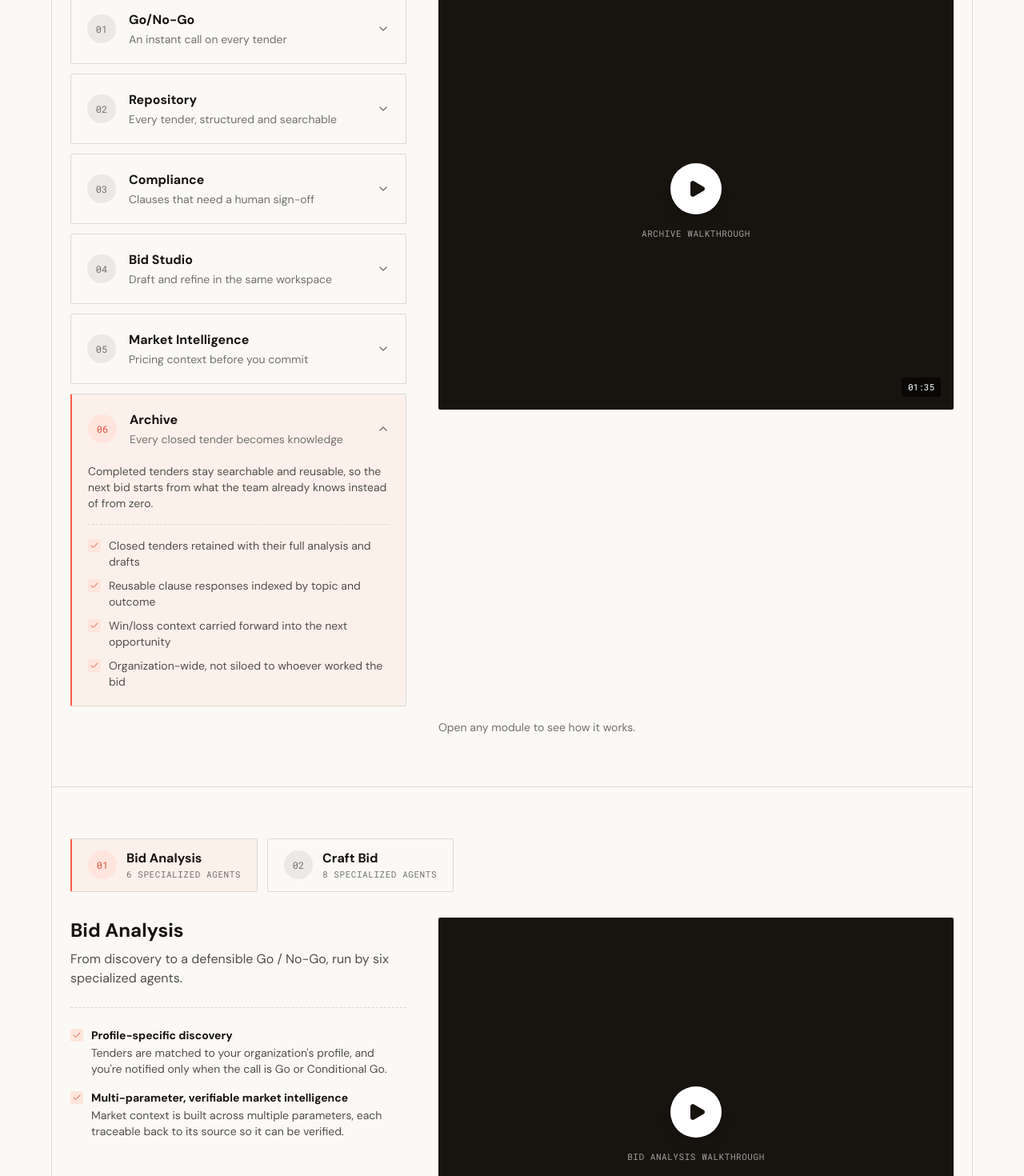
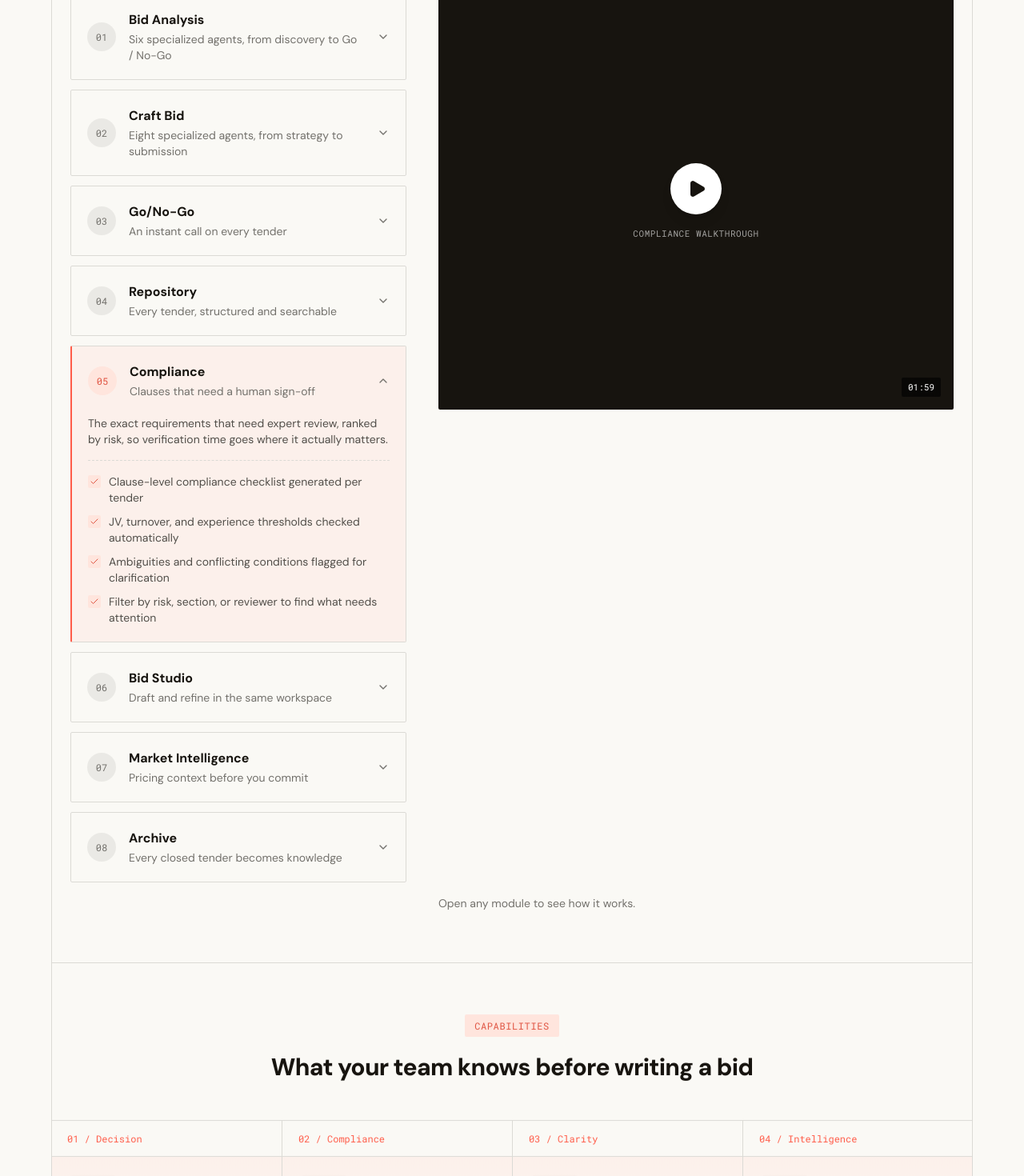
Before and after one commit to Raaje11/ficungini-ai-landing-page, a Next.js app: page /platform in a window 1280 px wide. Shown: the part 1140-2610 px from the top of the page at 80% size. Built offline with nearby package versions, Linux system fonts and the light colour scheme.

Commit message:
platform: move Bid Analysis and Craft Bid into PlatformExplorer
Replaces the standalone WorkflowExplorer and the duplicate explorer
section with two new leading modules in the existing explorer.

Co-Authored-By: Claude Sonnet 5.5 <noreply@anthropic.com>

```diff
--- a/src/app/platform/page.tsx
+++ b/src/app/platform/page.tsx
@@ -134,14 +134,6 @@ export default function PlatformPage() {
 
       <Divider />
 
-      <div id="workflows" className="mx-auto max-w-6xl px-6 py-16 scroll-mt-24">
-        <Reveal>
-          <WorkflowExplorer />
-        </Reveal>
-      </div>
-
-      <Divider />
-
       <div id="capabilities" className="py-16 scroll-mt-24">
         <Reveal className="mx-auto max-w-3xl px-6 text-center mb-12">
           <span className="inline-flex items-center custom-rounded bg-pantone-100 px-3 py-1.5 font-mono-code text-xs uppercase tracking-wider text-pantone-700">
--- a/src/components/landing/PlatformExplorer.tsx
+++ b/src/components/landing/PlatformExplorer.tsx
@@ -15,6 +15,33 @@ type Module = {
 };
 
 const modules: Module[] = [
+  {
+    label: "Bid Analysis",
+    summary: "Six specialized agents, from discovery to Go / No-Go",
+    description:
+      "Six specialized agents find the tenders that fit your profile and analyse them, so you only hear about the ones worth pursuing.",
+    duration: "02:30",
+    video: "/platform/bid-analysis.mp4",
+    poster: "/platform/bid-analysis.jpg",
+    points: [
+      "Profile-specific discovery, with a notification only if the call is Go or Conditional Go",
+      "Multi-parameter, verifiable market intelligence traceable to its source",
+    ],
+  },
+  {
+    label: "Craft Bid",
+    summary: "Eight specialized agents, from strategy to submission",
+    description:
+      "Eight specialized agents work through complications and plan strategy, then help your team write the bid.",
+    duration: "03:05",
+    video: "/platform/craft-bid.mp4",
+    poster: "/platform/craft-bid.jpg",
+    points: [
+      "Specialized AI assistance for complication resolution and strategic planning",
+      "Human-assisted AI bid writer, back-checked against the evidence-backed analysis and strategy",
+      "Finalised in niche-specific bid format and vocabulary",
+    ],
+  },
   {
     label: "Go/No-Go",
     summary: "An instant call on every tender",
@@ -107,7 +134,7 @@ const modules: Module[] = [
   },
 ];
 
-export function VideoPanel({ module }: { module: Pick<Module, "label" | "video" | "poster" | "duration"> }) {
+function VideoPanel({ module }: { module: Module }) {
   const [ready, setReady] = useState(false);
   const [failed, setFailed] = useState(false);
   const videoRef = useRef<HTMLVideoElement>(null);
--- a/src/components/landing/WorkflowExplorer.tsx
+++ /dev/null
@@ -1,124 +0,0 @@
-"use client";
-
-import { useState } from "react";
-import { Check } from "lucide-react";
-import { VideoPanel } from "./PlatformExplorer";
-
-type Workflow = {
-  label: string;
-  agents: number;
-  summary: string;
-  duration: string;
-  /** walkthrough clip, served from /public/platform */
-  video: string;
-  poster?: string;
-  points: { title: string; desc: string }[];
-};
-
-const workflows: Workflow[] = [
-  {
-    label: "Bid Analysis",
-    agents: 6,
-    summary: "From discovery to a defensible Go / No-Go, run by six specialized agents.",
-    duration: "02:30",
-    video: "/platform/bid-analysis.mp4",
-    poster: "/platform/bid-analysis.jpg",
-    points: [
-      {
-        title: "Profile-specific discovery",
-        desc: "Tenders are matched to your organization's profile, and you're notified only when the call is Go or Conditional Go.",
-      },
-      {
-        title: "Multi-parameter, verifiable market intelligence",
-        desc: "Market context is built across multiple parameters, each traceable back to its source so it can be verified.",
-      },
-    ],
-  },
-  {
-    label: "Craft Bid",
-    agents: 8,
-    summary: "From strategy to a submission-ready bid, drafted by eight specialized agents.",
-    duration: "03:05",
-    video: "/platform/craft-bid.mp4",
-    poster: "/platform/craft-bid.jpg",
-    points: [
-      {
-        title: "Complication resolution and strategic planning",
-        desc: "Specialized AI assistance works through complications in the tender and shapes the bid strategy.",
-      },
-      {
-        title: "Human-assisted AI bid writer",
-        desc: "Your team steers the draft, while every claim is back-checked against the evidence-backed analysis and strategy.",
-      },
-      {
-        title: "Niche-specific format and vocabulary",
-        desc: "The final bid is formatted and worded the way your sector expects.",
-      },
-    ],
-  },
-];
-
-export function WorkflowExplorer() {
-  const [active, setActive] = useState(0);
-  const current = workflows[active];
-
-  return (
-    <div>
-      <div role="tablist" aria-label="Workflows" className="flex flex-wrap gap-3">
-        {workflows.map((w, i) => {
-          const isActive = i === active;
-          return (
-            <button
-              key={w.label}
-              role="tab"
-              aria-selected={isActive}
-              onClick={() => setActive(i)}
-              className={`flex items-center gap-3 custom-rounded border px-5 py-3 text-left transition-colors ${
-                isActive
-                  ? "border-l-2 border-l-pantone border-y-ink-200 border-r-ink-200 bg-pantone-50"
-                  : "border-ink-200 hover:bg-ink-100"
-              }`}
-            >
-              <span
-                className={`flex h-9 w-9 shrink-0 items-center justify-center rounded-full font-mono-code text-xs ${
-                  isActive ? "bg-pantone-100 text-pantone-700" : "bg-ink-100 text-ink-500"
-                }`}
-              >
-                {String(i + 1).padStart(2, "0")}
-              </span>
-              <span>
-                <span className="block text-base font-bold text-ink-900 font-sans-title">{w.label}</span>
-                <span className="block font-mono-code text-[11px] uppercase tracking-wider text-ink-500">
-                  {w.agents} specialized agents
-                </span>
-              </span>
-            </button>
-          );
-        })}
-      </div>
-
-      <div className="mt-8 grid gap-10 lg:grid-cols-[420px_1fr]">
-        <div>
-          <h3 className="text-2xl font-bold text-ink-900 font-sans-title">{current.label}</h3>
-          <p className="mt-2 text-ink-600">{current.summary}</p>
-
-          <ul className="mt-6 flex flex-col gap-4 border-t border-dashed border-ink-200 pt-6">
-            {current.points.map((point) => (
-              <li key={point.title} className="flex items-start gap-2.5">
-                <span className="mt-0.5 flex h-4 w-4 shrink-0 items-center justify-center custom-rounded bg-pantone-100 text-pantone-700">
-                  <Check className="h-3 w-3" />
-                </span>
-                <span>
-                  <span className="block text-sm font-bold text-ink-900">{point.title}</span>
-                  <span className="mt-0.5 block text-sm text-ink-600">{point.desc}</span>
-                </span>
-              </li>
-            ))}
-          </ul>
-        </div>
-
-        <VideoPanel key={current.label} module={current} />
-      </div>
-    </div>
-  );
-}
```
